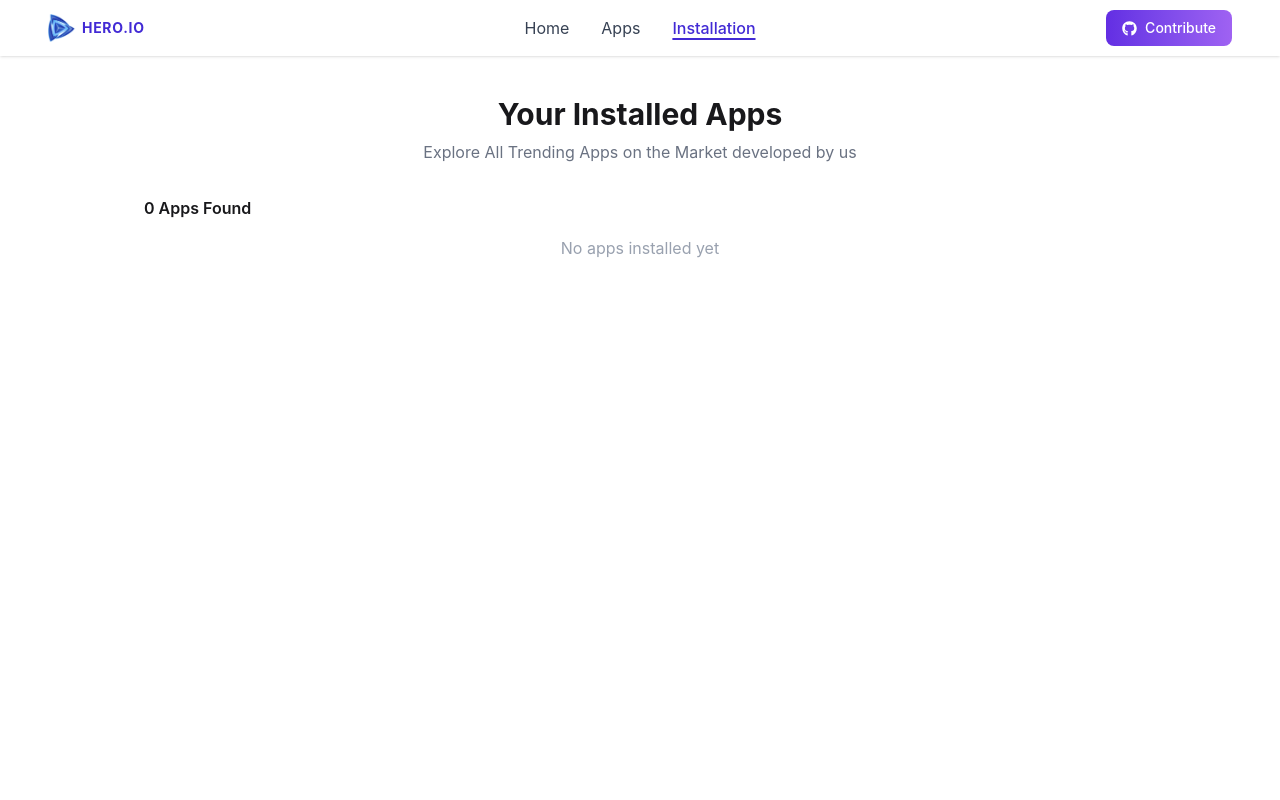
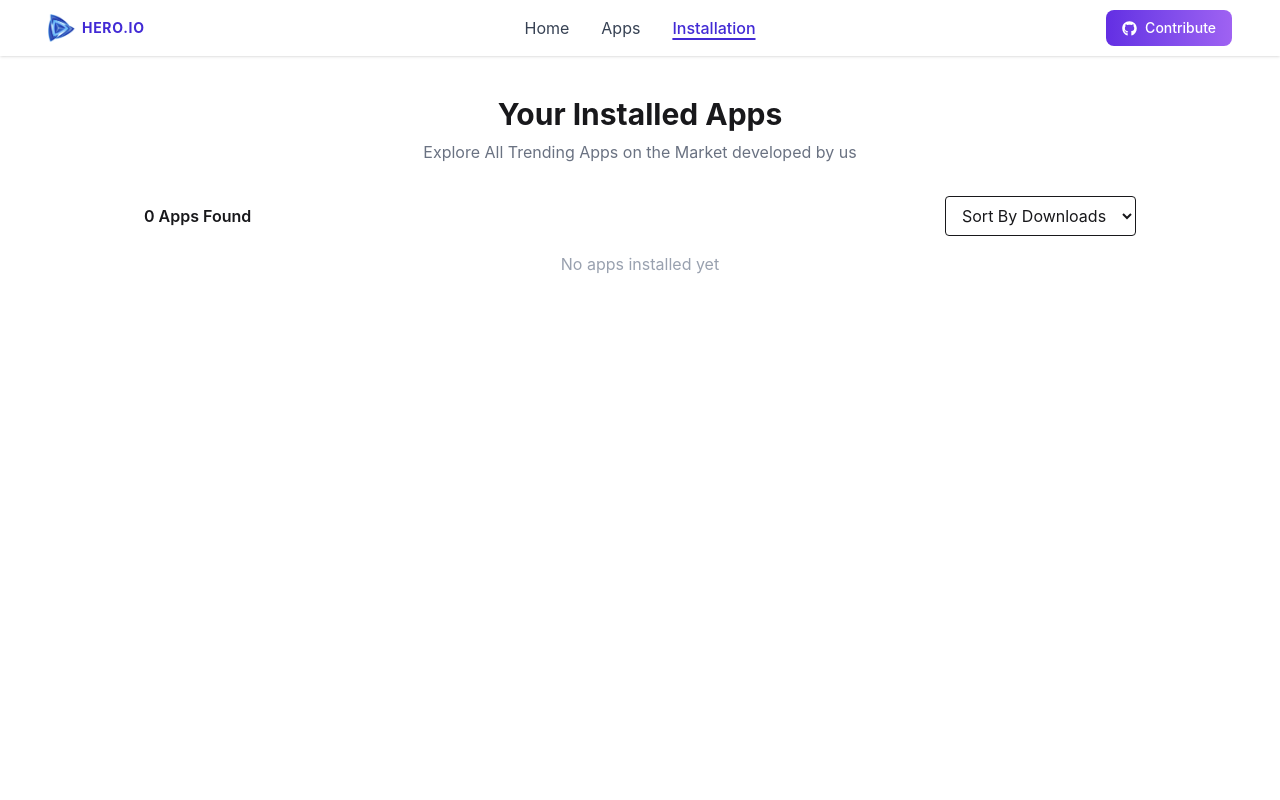
Before and after one commit to md-sazzadul/app-nest, a React (Vite) app: page /installation in a window 1280 px wide. Shown: the top 800 px of the page. Built offline with nearby package versions, Linux system fonts and the light colour scheme.

Commit message:
added sorting feature

```diff
--- a/src/pages/Installation.jsx
+++ b/src/pages/Installation.jsx
@@ -4,9 +4,48 @@ import { getInstalledApps, uninstallApp } from "../utils/localStorage";
 
 const Installation = () => {
   const [apps, setApps] = useState([]);
+  const [sortOrder, setSortOrder] = useState("");
 
   useEffect(() => {
     setApps(getInstalledApps());
+  }, []);
+
+  const parseDownloads = (downloads) => {
+    if (!downloads) return 0;
+
+    if (downloads.includes("M")) {
+      return parseFloat(downloads) * 1_000_000;
+    }
+    if (downloads.includes("K")) {
+      return parseFloat(downloads) * 1_000;
+    }
+
+    return parseFloat(downloads);
+  };
+
+  const handleSort = (order) => {
+    setSortOrder(order);
+
+    const sortedApps = [...apps].sort((a, b) => {
+      const aDownloads = parseDownloads(a.downloads);
+      const bDownloads = parseDownloads(b.downloads);
+
+      return order === "high-low"
+        ? bDownloads - aDownloads
+        : aDownloads - bDownloads;
+    });
+
+    setApps(sortedApps);
+  };
+
+  useEffect(() => {
+    const storedApps = getInstalledApps();
+
+    if (sortOrder) {
+      handleSort(sortOrder);
+    } else {
+      setApps(storedApps);
+    }
   }, []);
 
   const handleUninstall = (id, name) => {
@@ -29,8 +68,19 @@ const Installation = () => {
         Explore All Trending Apps on the Market developed by us
       </p>
 
-      {/* Count */}
-      <p className="mb-4 font-semibold">{apps.length} Apps Found</p>
+      <div className="flex justify-between items-center mb-4">
+        <p className="font-semibold">{apps.length} Apps Found</p>
+
+        <select
+          value={sortOrder}
+          onChange={(e) => handleSort(e.target.value)}
+          className="border px-3 py-2 rounded"
+        >
+          <option value="">Sort By Downloads</option>
+          <option value="high-low">High → Low</option>
+          <option value="low-high">Low → High</option>
+        </select>
+      </div>
 
       {/* List */}
       <div className="space-y-4">
```
